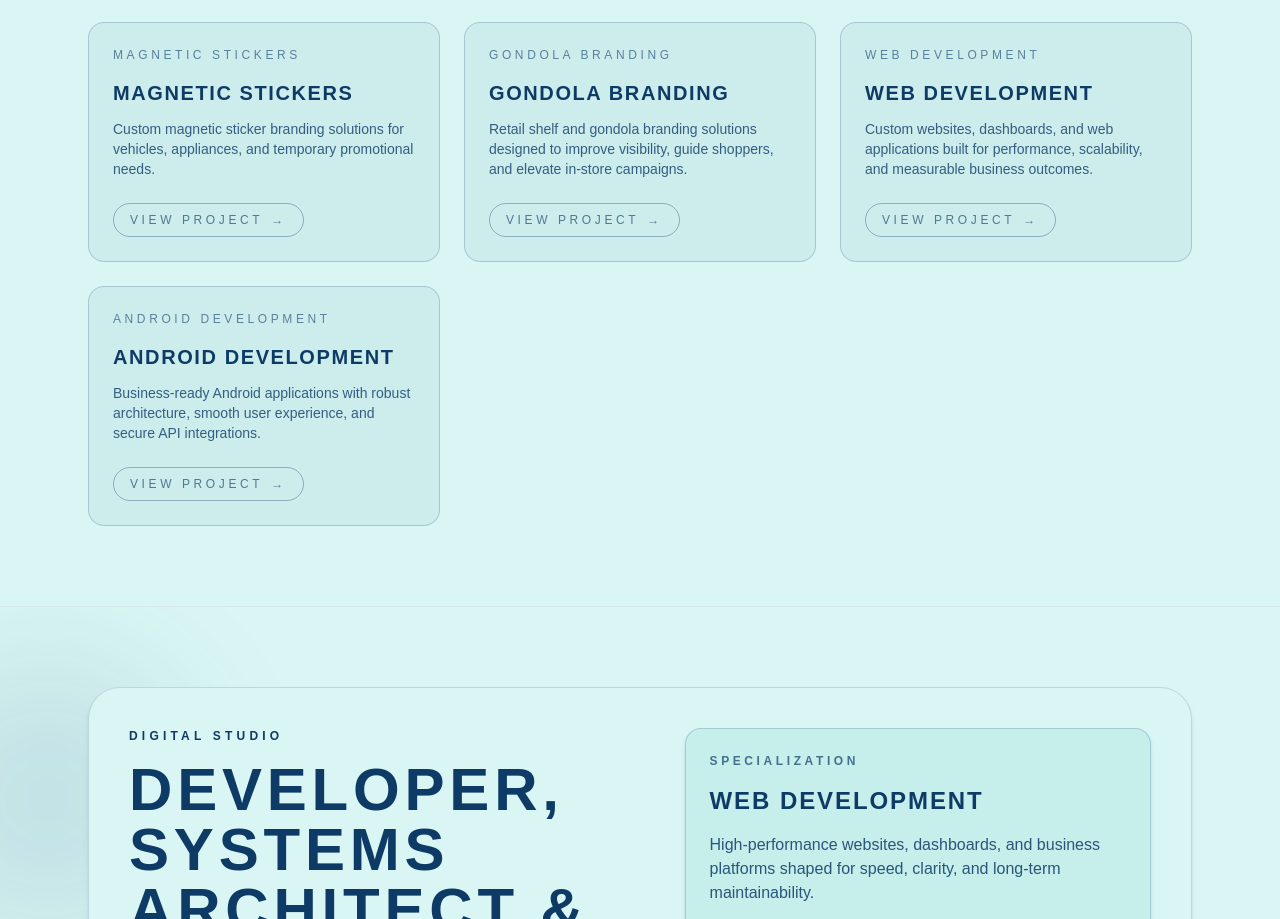
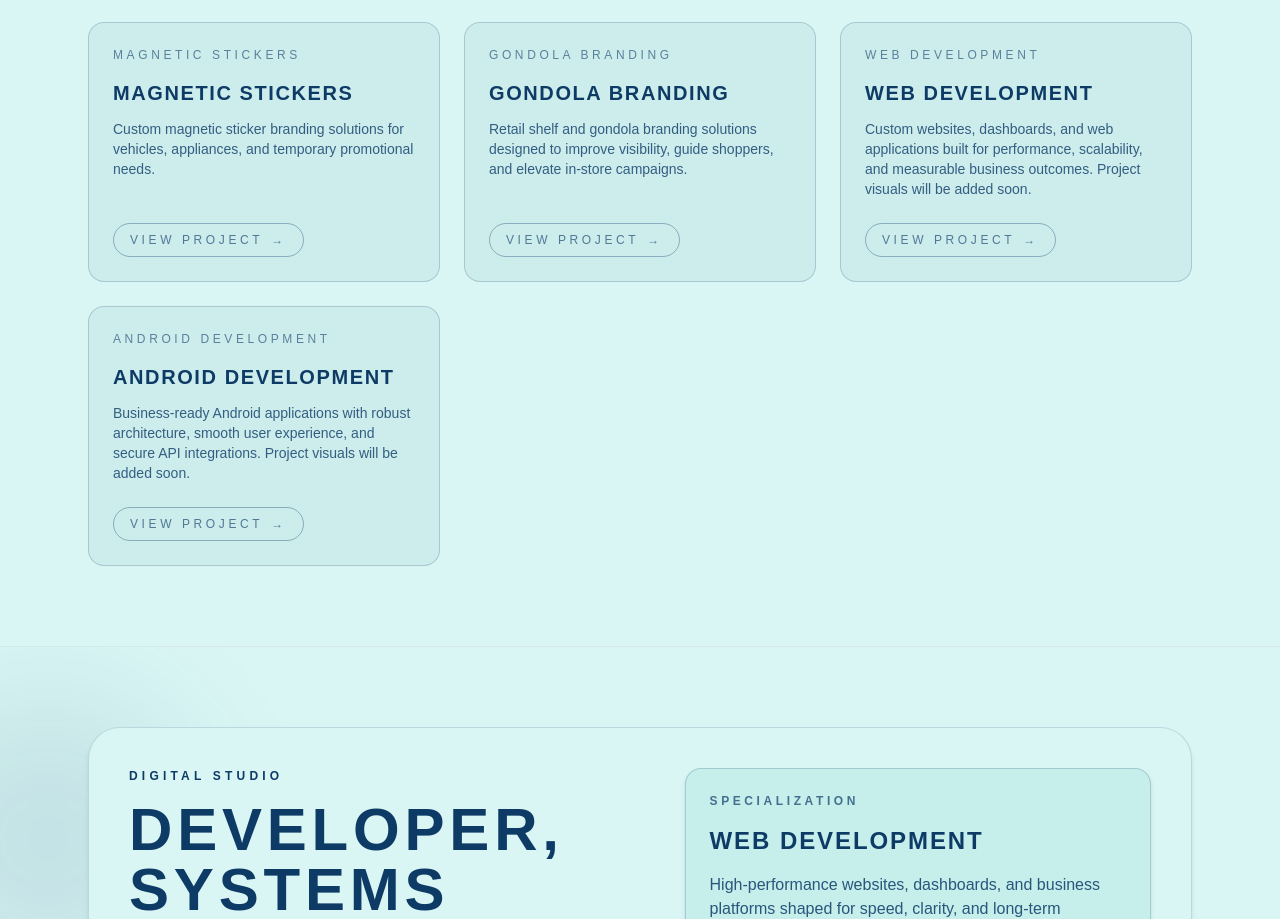
Before and after one commit to kilionrotich/Avabrands-Ltd, a React (Vite) app in the folder frontend/: page / in a window 1280 px wide. Shown: the part 3057-3976 px from the top of the page. Built offline with nearby package versions, Linux system fonts and the light colour scheme.

Commit message:
feat: update portfolio items for Web and Android Development with placeholders for project visuals

```diff
--- a/frontend/src/App.jsx
+++ b/frontend/src/App.jsx
@@ -225,21 +225,15 @@ const portfolioItems = [
     id: 12,
     title: "Web Development",
     category: "Web Development",
-    summary: "Custom websites, dashboards, and web applications built for performance, scalability, and measurable business outcomes.",
-    images: [
-      { image_name: "corporate branding10.jpeg.jpeg", description: "Web platform design and interface execution" },
-      { image_name: "large format printing14.jpeg.jpeg", description: "Digital product visuals and campaign asset integration" }
-    ]
+    summary: "Custom websites, dashboards, and web applications built for performance, scalability, and measurable business outcomes. Project visuals will be added soon.",
+    images: []
   },
   {
     id: 13,
     title: "Android Development",
     category: "Android Development",
-    summary: "Business-ready Android applications with robust architecture, smooth user experience, and secure API integrations.",
-    images: [
-      { image_name: "vehicle branding2.jpeg.jpeg", description: "Android app workflow and system integration" },
-      { image_name: "signage solutions14.jpeg.jpeg", description: "Mobile-ready product execution and deployment" }
-    ]
+    summary: "Business-ready Android applications with robust architecture, smooth user experience, and secure API integrations. Project visuals will be added soon.",
+    images: []
   }
 ];
 
```
